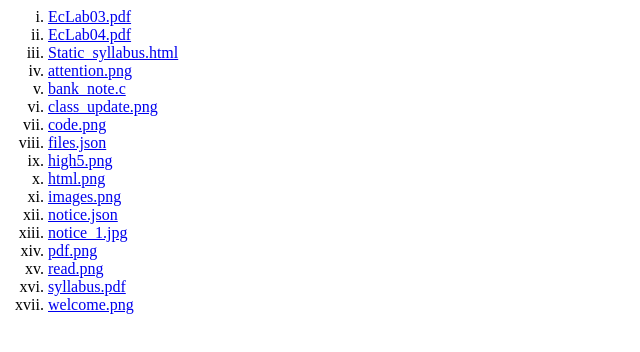
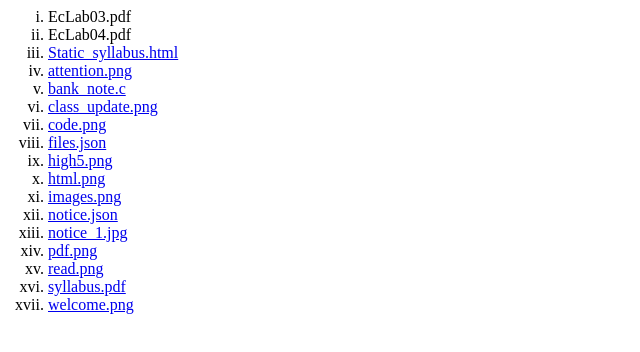
Before and after one commit to JHM69/CSE-11-JnU, a plain HTML site: page index.html in a window 1280 px wide. Shown: the whole page, without its empty margins (0-640 px from the left). Drawn offline with Linux system fonts and the light colour scheme.

Commit message:
Update index.html

```diff
--- a/index.html
+++ b/index.html
@@ -1,8 +1,8 @@
 <html>
   <body>
 	<ol type="i">
-	   <li><a href="jhm69.github.io/CSE-11-JnU/EcLab03.pdf">EcLab03.pdf</a></li>
-	   <li><a href="jhm69.github.io/CSE-11-JnU/EcLab04.pdf">EcLab04.pdf</a></li>
+	   <li><EcLab03.pdf">EcLab03.pdf</a></li>
+	   <li><EcLab04.pdf">EcLab04.pdf</a></li>
 	   <li><a href="jhm69.github.io/CSE-11-JnU/Static_syllabus.html">Static_syllabus.html</a></li>
 	   <li><a href="jhm69.github.io/CSE-11-JnU/attention.png">attention.png</a></li>
 	   <li><a href="jhm69.github.io/CSE-11-JnU/bank_note.c">bank_note.c</a></li>
```
